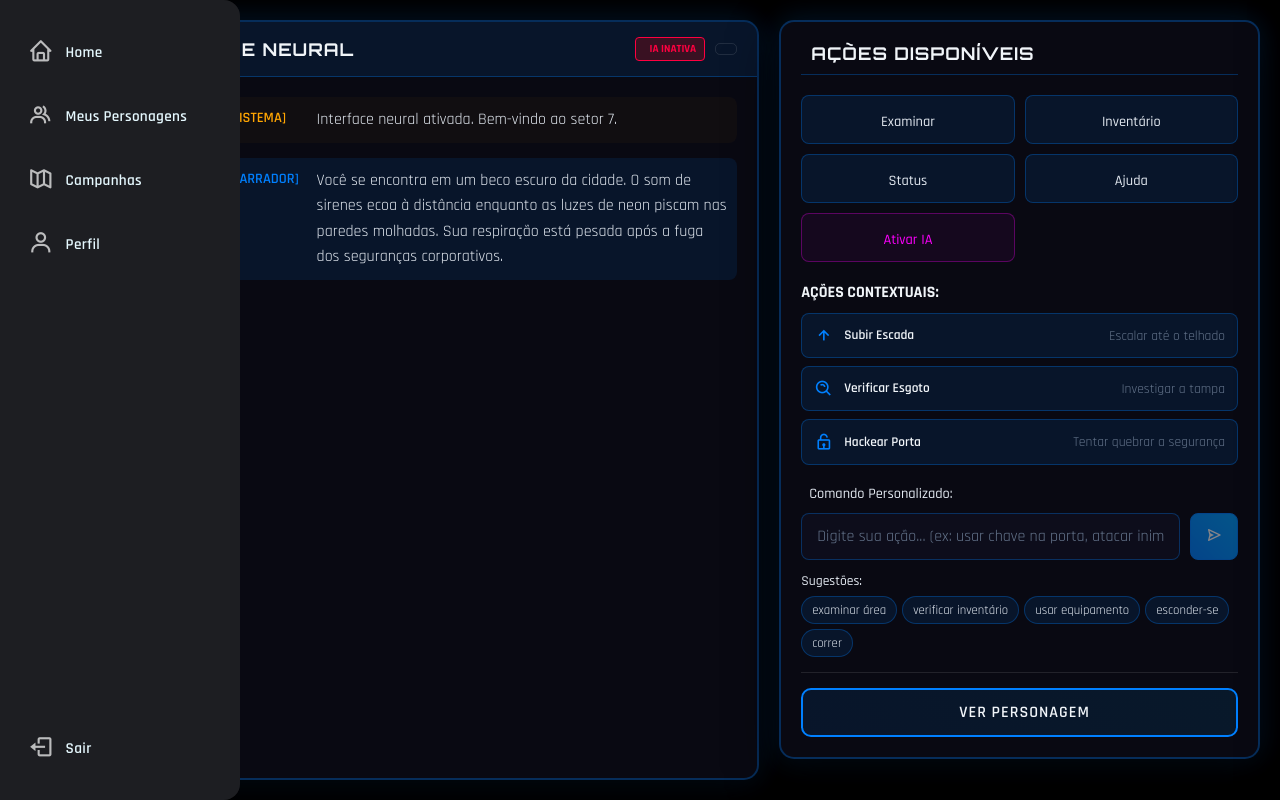
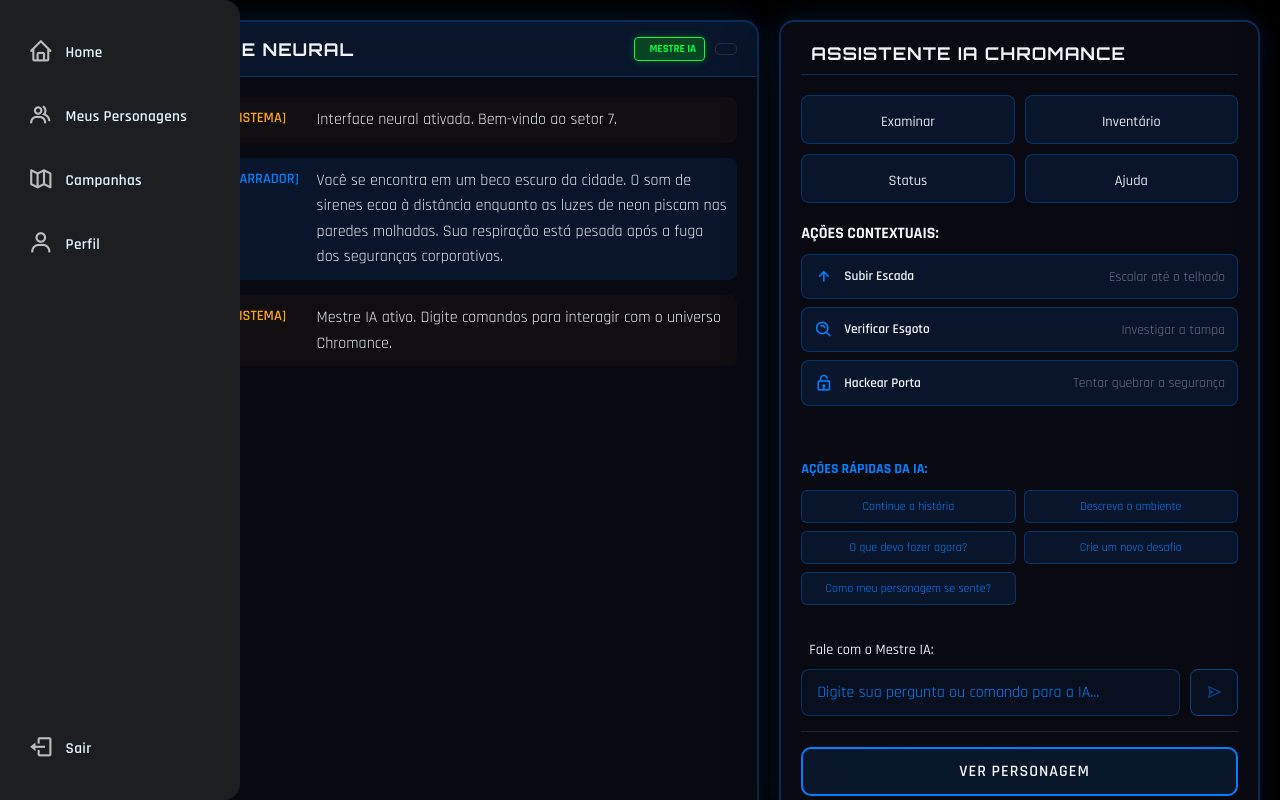
Before and after one commit to vieiraadev/RPG-Chromance-Front, an Angular app: page /game in a window 1280 px wide. Built offline with nearby package versions, Linux system fonts and the light colour scheme; sample sign-in values are in the browser's storage.

Commit message:
style(game): ajusta interface do jogo integrada com LLM

```diff
--- a/src/app/features/game/pages/game.page.html
+++ b/src/app/features/game/pages/game.page.html
@@ -1,18 +1,15 @@
-<!-- src/app/features/game/pages/game.page.html - VERSÃO COMPLETA COM LLM -->
 <app-navbar></app-navbar>
 
 <div class="game-page game-container">
   <div class="game-content">
-    <!-- Story Panel -->
     <div class="story-panel">
       <div class="story-header">
         <i class="fas fa-terminal"></i>
         <h3>Interface Neural</h3>
 
-        <!-- Indicador do modo LLM -->
-        <div class="mode-indicator" [class.active]="isLLMMode">
+        <div class="mode-indicator active">
           <i class="fas fa-robot"></i>
-          <span>{{ isLLMMode ? 'IA ATIVA' : 'IA INATIVA' }}</span>
+          <span>MESTRE IA</span>
         </div>
 
         <button class="btn-clear-log" (click)="clearStoryLog()">
@@ -21,7 +18,6 @@
       </div>
 
       <div class="story-content" #storyContent>
-        <!-- Renderiza o log de história -->
         <div
           *ngFor="let entry of storyLog"
           class="story-entry"
@@ -39,14 +35,13 @@
               <span *ngSwitchCase="'system'">[SISTEMA]</span>
               <span *ngSwitchCase="'narrator'">[NARRADOR]</span>
               <span *ngSwitchCase="'player'">[VOCÊ]</span>
-              <span *ngSwitchCase="'llm'">[🤖 MESTRE IA]</span>
+              <span *ngSwitchCase="'llm'">[ MESTRE IA]</span>
             </ng-container>
           </span>
 
           <span class="message">{{ entry.message }}</span>
         </div>
 
-        <!-- Indicador de loading da LLM -->
         <div *ngIf="llmLoading" class="story-entry llm-loading">
           <span class="timestamp">[{{ getCurrentTimestamp() }}]</span>
           <span class="message-type">[MESTRE IA]</span>
@@ -64,14 +59,12 @@
       </div>
     </div>
 
-    <!-- Action Panel -->
     <div class="action-panel">
       <div class="action-header">
-        <i class="fas fa-gamepad"></i>
-        <h3>{{ isLLMMode ? 'Modo Assistente IA' : 'Ações Disponíveis' }}</h3>
+        <i class="fas fa-robot"></i>
+        <h3>Assistente IA Chromance</h3>
       </div>
 
-      <!-- Quick Actions -->
       <div class="quick-actions">
         <button class="action-btn" (click)="performAction('examine')">
           <i class="fas fa-search"></i>
@@ -89,19 +82,9 @@
           <i class="fas fa-question-circle"></i>
           <span>Ajuda</span>
         </button>
-
-        <!-- Botão para alternar modo LLM -->
-        <button
-          class="action-btn llm-toggle"
-          [class.active]="isLLMMode"
-          (click)="toggleLLMMode()">
-          <i class="fas fa-robot"></i>
-          <span>{{ isLLMMode ? 'Desativar IA' : 'Ativar IA' }}</span>
-        </button>
       </div>
 
-      <!-- Contextual Actions (só no modo normal) -->
-      <div class="contextual-actions" *ngIf="availableActions.length > 0 && !isLLMMode">
+      <div class="contextual-actions" *ngIf="availableActions.length > 0">
         <h4>Ações Contextuais:</h4>
         <div class="action-grid">
           <button
@@ -115,8 +98,7 @@
         </div>
       </div>
 
-      <!-- Ações rápidas da LLM (só no modo LLM) -->
-      <div class="llm-quick-actions" *ngIf="isLLMMode">
+      <div class="llm-quick-actions">
         <h4>Ações Rápidas da IA:</h4>
         <div class="llm-action-grid">
           <button
@@ -129,27 +111,24 @@
         </div>
       </div>
 
-      <!-- Command Input Section -->
       <div class="command-input-section">
         <div class="input-header">
-          <i [class]="isLLMMode ? 'fas fa-robot' : 'fas fa-terminal'"></i>
-          <span>{{ isLLMMode ? 'Fale com o Mestre IA:' : 'Comando Personalizado:' }}</span>
+          <i class="fas fa-robot"></i>
+          <span>Fale com o Mestre IA:</span>
         </div>
 
         <div class="input-container">
           <input
             type="text"
-            class="command-input"
-            [class.llm-mode]="isLLMMode"
-            [placeholder]="isLLMMode ? 'Digite sua pergunta ou comando para a IA...' : 'Digite sua ação... (ex: usar chave na porta, atacar inimigo)'"
+            class="command-input llm-mode"
+            placeholder="Digite sua pergunta ou comando para a IA..."
             [(ngModel)]="customCommand"
             (keyup.enter)="executeCustomCommand()"
             [disabled]="llmLoading"
             #commandInput>
 
           <button
-            class="btn-send"
-            [class.llm-mode]="isLLMMode"
+            class="btn-send llm-mode"
             [disabled]="llmLoading || !customCommand.trim()"
             (click)="executeCustomCommand()">
             <i class='bx bx-send' *ngIf="!llmLoading"></i>
@@ -157,20 +136,6 @@
           </button>
         </div>
 
-        <!-- Suggestions (só no modo normal) -->
-        <div class="input-suggestions" *ngIf="!isLLMMode && commandSuggestions.length > 0">
-          <span class="suggestion-label">Sugestões:</span>
-          <div class="suggestions-list">
-            <button
-              class="suggestion-btn"
-              *ngFor="let suggestion of commandSuggestions"
-              (click)="applySuggestion(suggestion)">
-              {{ suggestion }}
-            </button>
-          </div>
-        </div>
-
-        <!-- Character Button Section -->
         <div class="character-button-section">
           <button class="btn-character" (click)="toggleCharacterPanel()">
             <i class="fas fa-user-astronaut"></i>
@@ -181,7 +146,6 @@
     </div>
   </div>
 
-  <!-- Character Panel (mantido igual) -->
   <div class="character-panel" [class.collapsed]="isCharacterPanelCollapsed">
     <div class="panel-header">
       <h3>
@@ -197,7 +161,6 @@
     </div>
 
     <div class="panel-content" *ngIf="!isCharacterPanelCollapsed">
-      <!-- Character Avatar -->
       <div class="character-avatar">
         <div class="avatar-container">
           <img src="assets/images/character-avatar.jpg" alt="Avatar" class="avatar-image">
@@ -209,7 +172,6 @@
         <div class="character-level">Nível {{ characterLevel }}</div>
       </div>
 
-      <!-- Attributes Section -->
       <div class="attributes-section">
         <h4><i class="fas fa-cogs"></i> Atributos</h4>
         <div class="attribute-item" *ngFor="let attr of characterAttributes">
@@ -221,7 +183,6 @@
         </div>
       </div>
 
-      <!-- Equipment Section -->
       <div class="equipment-section">
         <h4><i class="fas fa-shield-alt"></i> Equipamentos</h4>
         <div class="equipment-grid">
@@ -240,7 +201,6 @@
         </div>
       </div>
 
-      <!-- Quick Inventory -->
       <div class="quick-inventory">
         <h4><i class="fas fa-backpack"></i> Inventário Rápido</h4>
         <div class="inventory-grid">
@@ -258,7 +218,6 @@
     </div>
   </div>
 
-  <!-- Loading Overlay -->
   <div class="loading-overlay" *ngIf="isLoading">
     <div class="loading-content">
       <div class="loading-spinner"></div>
--- a/src/app/features/game/pages/game.page.scss
+++ b/src/app/features/game/pages/game.page.scss
@@ -1,4 +1,3 @@
-// game.page.scss - ARQUIVO COMPLETO COM PADRÃO AZUL
 .game-page {
   --bg: #0a0a0a;
   --card-bg: rgba(10, 10, 20, 0.9);
@@ -28,22 +27,18 @@
   --primary-blue-border: rgba(0, 128, 255, 0.3);
   --primary-blue-glow: rgba(0, 128, 255, 0.2);
 
-  // Novas variáveis para LLM (mantendo magenta para diferenciação)
+  // Variáveis para LLM
   --llm-accent: #ff00ff;
   --llm-bg: rgba(255, 0, 255, 0.1);
   --llm-border: rgba(255, 0, 255, 0.3);
 }
 
 /* REGRAS ESPECÍFICAS PARA FORÇAR AZUL NOS ELEMENTOS DA LLM */
-/* Aplicar depois de todas as outras regras para garantir precedência */
-
-/* Título das Ações Rápidas da IA */
 .llm-quick-actions h4,
 .action-panel .llm-quick-actions h4 {
   color: #0080ff !important;
 }
 
-/* Botões das Ações Rápidas da IA */
 .llm-action-btn,
 .llm-quick-actions .llm-action-btn,
 .action-panel .llm-quick-actions .llm-action-btn,
@@ -61,13 +56,11 @@
   box-shadow: 0 3px 10px rgba(0, 128, 255, 0.2) !important;
 }
 
-/* Ícone do robô */
 .fa-robot,
 i.fa-robot {
   color: #0080ff !important;
 }
 
-/* Campo de input da IA */
 .command-input.llm-mode,
 input.llm-mode {
   border-color: rgba(0, 128, 255, 0.3) !important;
@@ -80,7 +73,6 @@
   box-shadow: 0 0 15px rgba(0, 128, 255, 0.2) !important;
 }
 
-/* Botão de envio da IA */
 .btn-send.llm-mode,
 button.llm-mode {
   background: rgba(0, 128, 255, 0.1) !important;
@@ -94,7 +86,6 @@
   box-shadow: 0 5px 15px rgba(0, 128, 255, 0.2) !important;
 }
 
-/* Mensagens da LLM */
 .story-entry.llm-message {
   border-left-color: #0080ff !important;
   background: rgba(0, 128, 255, 0.03) !important;
@@ -102,17 +93,12 @@
 
 .story-entry.llm-message .message-type {
   color: #0080ff !important;
-  background: rgba(0, 128, 255, 0.1) !important;
-  border-color: #0080ff !important;
 }
 
 .story-entry.llm-message .message {
   color: #0080ff !important;
-  background: rgba(0, 128, 255, 0.05) !important;
-  border-left-color: #0080ff !important;
 }
 
-/* Loading da LLM */
 .llm-typing-indicator {
   color: #0080ff !important;
 }
@@ -182,7 +168,6 @@
       letter-spacing: 1px;
     }
 
-    // Indicador do modo LLM
     .mode-indicator {
       display: flex;
       align-items: center;
@@ -293,31 +278,19 @@
         }
       }
 
-      // Novo estilo para mensagens da LLM
       &.llm-message {
         border-left: 3px solid var(--llm-accent);
         background: rgba(255, 0, 255, 0.05);
 
         .message-type {
           color: var(--llm-accent);
-          background: rgba(255, 0, 255, 0.1);
-          border: 1px solid var(--llm-accent);
-          padding: 2px 6px;
-          border-radius: 4px;
-          font-size: 10px;
         }
 
         .message {
           color: var(--llm-accent);
-          background: rgba(255, 0, 255, 0.05);
-          padding: 8px;
-          border-left: 3px solid var(--llm-accent);
-          margin-left: 8px;
-          border-radius: 0 4px 4px 0;
         }
       }
 
-      // Loading da LLM
       &.llm-loading {
         .llm-typing-indicator {
           display: flex;
@@ -433,36 +406,6 @@
         transform: translateY(-2px);
         box-shadow: 0 5px 15px var(--primary-blue-glow);
       }
-
-      // Botão toggle LLM
-      &.llm-toggle {
-        background: rgba(255, 0, 255, 0.05);
-        border: 1px solid var(--llm-border);
-        color: var(--llm-accent);
-        transition: all 0.3s ease;
-
-        i {
-          color: var(--llm-accent);
-        }
-
-        &:hover {
-          background: rgba(255, 0, 255, 0.1);
-          border-color: var(--llm-accent);
-          transform: translateY(-2px);
-          box-shadow: 0 5px 15px rgba(255, 0, 255, 0.2);
-        }
-
-        &.active {
-          background: rgba(0, 255, 0, 0.1);
-          border-color: #00ff40;
-          color: #00ff40;
-          box-shadow: 0 0 15px rgba(0, 255, 64, 0.3);
-
-          i {
-            color: #00ff40;
-          }
-        }
-      }
     }
   }
 
@@ -521,7 +464,6 @@
     }
   }
 
-  // Ações rápidas da LLM
   .llm-quick-actions {
     margin: 16px 0;
 
@@ -583,7 +525,6 @@
           color: var(--llm-accent);
         }
 
-        // Quando LLM está ativa
         &.fa-robot.llm-active {
           color: var(--primary-blue);
         }
@@ -596,7 +537,6 @@
         font-weight: 500;
         transition: all 0.3s ease;
 
-        // Quando LLM está ativa
         &.llm-active {
           color: var(--primary-blue);
         }
@@ -629,7 +569,6 @@
           background: rgba(0, 128, 255, 0.05);
         }
 
-        // Input no modo LLM
         &.llm-mode {
           border-color: var(--llm-border);
           background: rgba(255, 0, 255, 0.05);
@@ -640,7 +579,7 @@
           }
 
           &::placeholder {
-            color: rgba(255, 0, 255, 0.6);
+            color: #0080ff;
           }
         }
       }
@@ -669,7 +608,6 @@
           cursor: not-allowed;
         }
 
-        // Botão no modo LLM - agora em azul
         &.llm-mode {
           background: var(--primary-blue-bg);
           border-color: var(--primary-blue);
@@ -681,46 +619,8 @@
           }
         }
 
-        // Animação de loading
         .bx-loader-alt.bx-spin {
           animation: spin 1s linear infinite;
-        }
-      }
-    }
-
-    .input-suggestions {
-      margin-top: 10px;
-
-      .suggestion-label {
-        color: var(--text);
-        font-family: 'Rajdhani', sans-serif;
-        font-size: 0.85rem;
-        font-weight: 500;
-      }
-
-      .suggestions-list {
-        display: flex;
-        flex-wrap: wrap;
-        gap: 5px;
-        margin-top: 5px;
-
-        .suggestion-btn {
-          background: var(--primary-blue-bg);
-          border: 1px solid var(--primary-blue-border);
-          border-radius: 15px;
-          padding: 5px 10px;
-          color: var(--text);
-          font-family: 'Rajdhani', sans-serif;
-          font-size: 0.8rem;
-          cursor: pointer;
-          transition: all 0.3s ease;
-
-          &:hover {
-            background: rgba(0, 128, 255, 0.15);
-            border-color: var(--primary-blue);
-            color: var(--primary-blue);
-            transform: translateY(-1px);
-          }
         }
       }
     }
@@ -1246,7 +1146,6 @@
       grid-template-columns: 1fr;
     }
 
-    // Responsivo para ações da LLM
     .llm-quick-actions {
       .llm-action-grid {
         grid-template-columns: 1fr;
@@ -1275,7 +1174,7 @@
     .story-header {
       .mode-indicator {
         span {
-          display: none; // Esconde texto no mobile, só mostra ícone
+          display: none;
         }
       }
     }
@@ -1292,7 +1191,6 @@
     padding: 15px;
   }
 
-  // Ajustes específicos da LLM para mobile
   .llm-quick-actions {
     h4 {
       font-size: 13px;
--- a/src/app/features/game/pages/game.page.ts
+++ b/src/app/features/game/pages/game.page.ts
@@ -1,4 +1,3 @@
-// src/app/features/game/pages/game.page.ts - CORREÇÃO DO ERRO
 import { Component, OnInit, ViewChild, ElementRef, AfterViewChecked } from '@angular/core';
 import { CommonModule } from '@angular/common';
 import { FormsModule } from '@angular/forms';
@@ -52,7 +51,6 @@
 
   isLoading = false;
   isCharacterPanelCollapsed = true;
-  isLLMMode = false;
   llmLoading = false;
 
   characterName = 'Neo-Runner';
@@ -94,13 +92,6 @@
   ];
 
   customCommand = '';
-  commandSuggestions = [
-    'examinar área',
-    'verificar inventário',
-    'usar equipamento',
-    'esconder-se',
-    'correr'
-  ];
 
   llmSuggestions = [
     'Continue a história',
@@ -186,10 +177,11 @@
     this.loadGameData();
     this.currentCharacterId = 'char-' + Math.random().toString(36).substr(2, 9);
 
-    // Subscreve ao loading da LLM
     this.llmService.loading$.subscribe(loading => {
       this.llmLoading = loading;
     });
+
+    this.addStoryEntry('system', ' Mestre IA ativo. Digite comandos para interagir com o universo Chromance.');
   }
 
   ngAfterViewChecked() {
@@ -206,7 +198,6 @@
     }, 1500);
   }
 
-  // MUDANÇA: Tornar o método público para ser acessível no template
   getCurrentTimestamp(): string {
     const now = new Date();
     return `${now.getHours().toString().padStart(2, '0')}:${now.getMinutes().toString().padStart(2, '0')}:${now.getSeconds().toString().padStart(2, '0')}`;
@@ -228,18 +219,6 @@
     this.shouldScrollToBottom = true;
   }
 
-  // MÉTODOS DA LLM
-  toggleLLMMode() {
-    this.isLLMMode = !this.isLLMMode;
-
-    if (this.isLLMMode) {
-      this.addStoryEntry('system', '🤖 Modo Assistente IA ativado. Digite comandos para interagir com o Mestre Virtual.');
-      this.customCommand = '';
-    } else {
-      this.addStoryEntry('system', '🎮 Modo Jogo padrão ativado. Voltando ao sistema de ações contextuais.');
-    }
-  }
-
   async sendLLMMessage() {
     if (!this.customCommand.trim() || this.llmLoading) {
       return;
@@ -248,26 +227,22 @@
     const message = this.customCommand.trim();
     this.customCommand = '';
 
-    // Adiciona mensagem do jogador
     this.addStoryEntry('player', message);
 
     try {
-      // Envia para a LLM
       const response = await this.llmService.sendMessage(message, this.currentCharacterId);
 
       if (response.success && response.response) {
-        // Adiciona resposta da LLM
         this.addStoryEntry('llm', response.response);
 
-        // Atualiza ações baseado na resposta
         this.updateActionsBasedOnLLMResponse(response.response);
       } else {
-        this.addStoryEntry('system', `❌ Erro: ${response.error || 'Falha na comunicação'}`);
+        this.addStoryEntry('system', ` Erro: ${response.error || 'Falha na comunicação'}`);
       }
 
     } catch (error) {
       console.error('Erro ao enviar mensagem para LLM:', error);
-      this.addStoryEntry('system', '❌ Erro de conexão com o Assistente IA.');
+      this.addStoryEntry('system', 'Erro de conexão com o Mestre IA.');
     }
   }
 
@@ -311,7 +286,6 @@
     }
   }
 
-  // MÉTODOS EXISTENTES
   performAction(action: string) {
     this.addStoryEntry('player', `Ação: ${action}`);
 
@@ -326,7 +300,7 @@
         this.addStoryEntry('system', 'Analisando status do personagem... Dados biométricos atualizados.');
         break;
       case 'help':
-        this.addStoryEntry('system', 'Comandos disponíveis: examinar, usar [item], mover [direção], atacar [alvo], falar [personagem]');
+        this.addStoryEntry('system', 'Digite comandos para interagir com o Mestre IA ou use os botões de ação rápida.');
         break;
     }
   }
@@ -352,20 +326,10 @@
     }, 2000);
   }
 
+  // Agora sempre envia para LLM
   executeCustomCommand() {
     if (this.customCommand.trim()) {
-      if (this.isLLMMode) {
-        this.sendLLMMessage();
-      } else {
-        this.addStoryEntry('player', this.customCommand);
-        this.isLoading = true;
-
-        setTimeout(() => {
-          this.isLoading = false;
-          this.addStoryEntry('narrator', `Processando: "${this.customCommand}". O sistema analisa sua ação e calcula os resultados...`);
-          this.customCommand = '';
-        }, 1500);
-      }
+      this.sendLLMMessage();
     }
   }
 
@@ -379,6 +343,11 @@
         timestamp: this.getCurrentTimestamp(),
         type: 'system',
         message: 'Log de história limpo. Interface reinicializada.'
+      },
+      {
+        timestamp: this.getCurrentTimestamp(),
+        type: 'system',
+        message: 'Mestre IA ativo. Digite comandos para interagir.'
       }
     ];
     this.shouldScrollToBottom = true;
```
